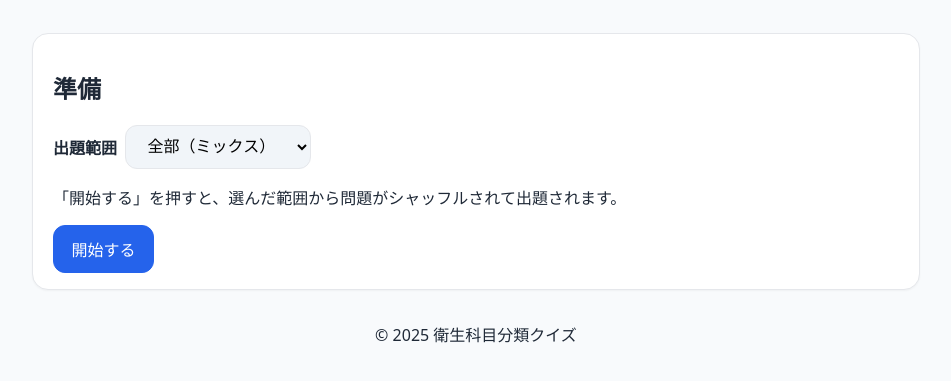
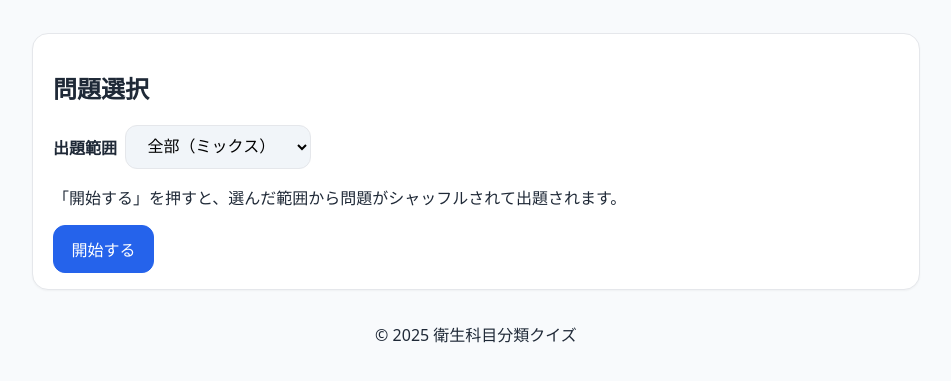
Before and after one commit to yakugaku22/eisei_quiz, a plain HTML site: page index.html in a window 1280 px wide. Shown: the part 67-448 px from the top of the page, without its empty margins (164-1115 px from the left). Drawn offline with Linux system fonts and the light colour scheme.

Commit message:
Update index.html

```diff
--- a/index.html
+++ b/index.html
@@ -10,7 +10,7 @@
 
 <main class="container">
 <section id="setup" class="card">
-<h2>準備</h2>
+<h2>問題選択</h2>
 <div class="form-row" style="display:flex; gap:.5rem; align-items:center; flex-wrap:wrap;">
 <label for="bankSelect"><strong>出題範囲</strong></label>
 <select id="bankSelect" class="btn secondary" title="出題バンクを選ぶ"></select>
```
